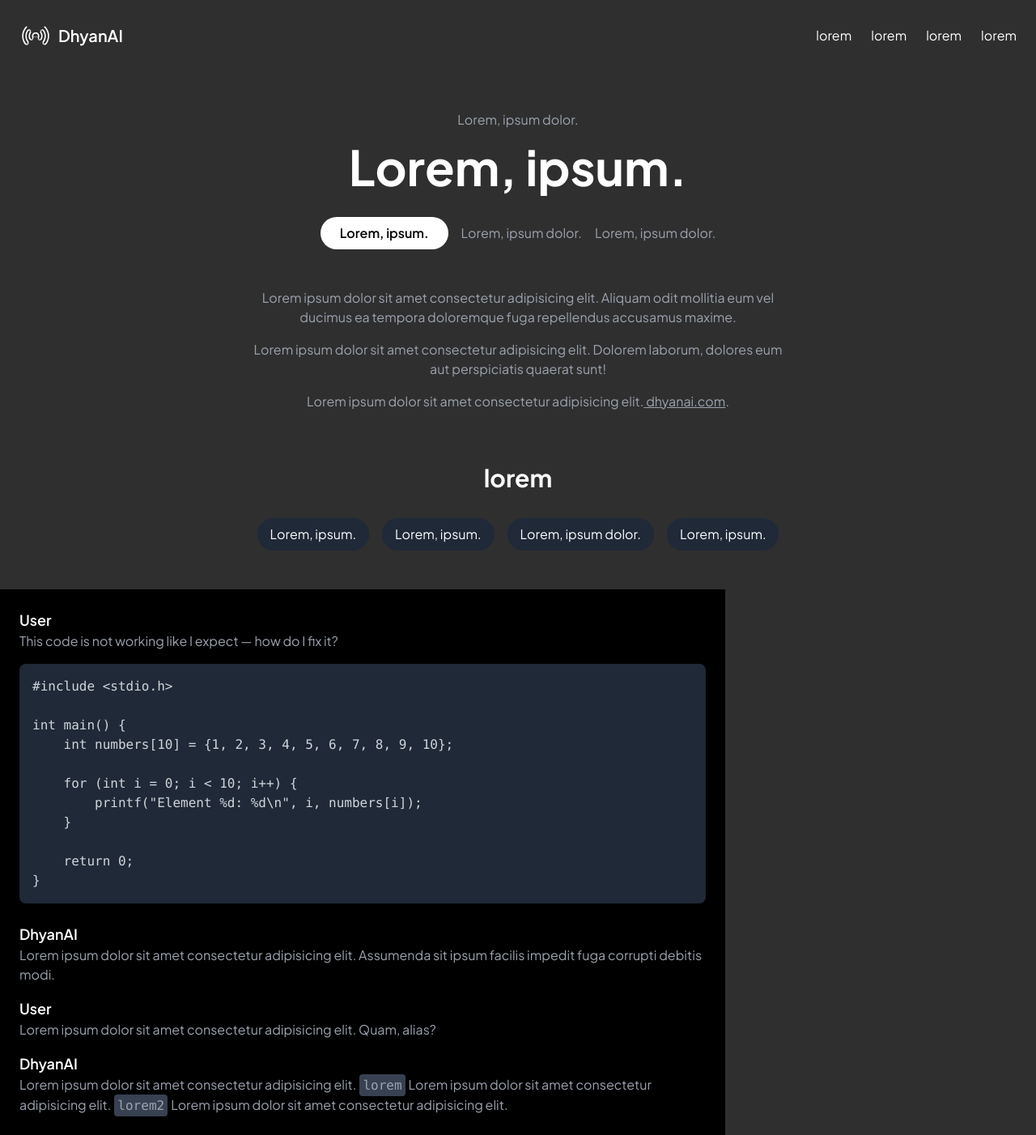
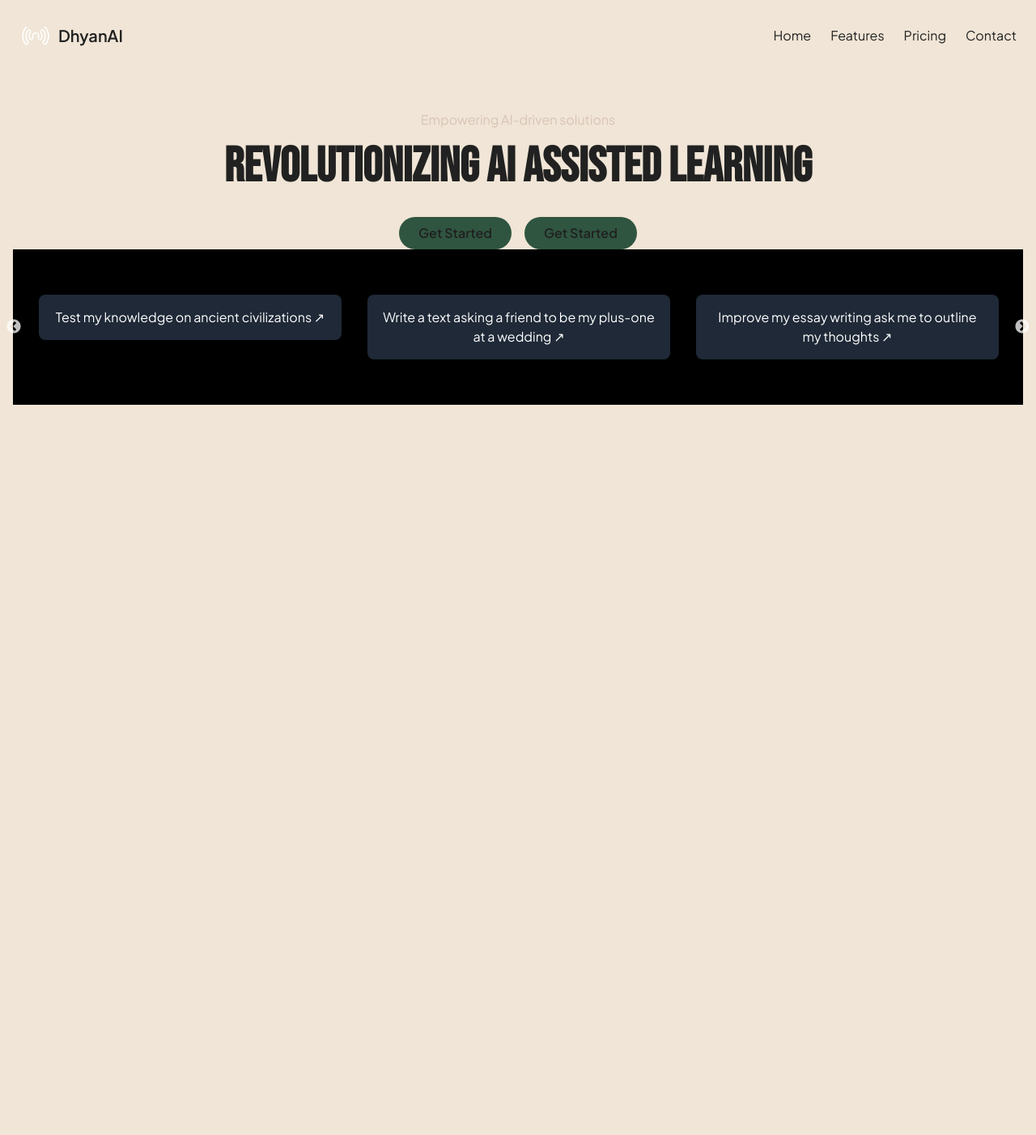
Before and after one commit to ItsSitanshu/dhyan-v1, a Next.js app: page /landing in a window 1280 px wide. Shown: the whole page at 81% size. After the commit the page ends 800 px from the top, so only its background shows below. Built offline with nearby package versions, Linux system fonts and the light colour scheme; a web font is replaced by a local one.

Commit message:
trash changes

```diff
--- a/app/landing/page.tsx
+++ b/app/landing/page.tsx
@@ -1,15 +1,55 @@
 import React from "react";
+import Slider from "react-slick";
+import "slick-carousel/slick/slick.css";
+import "slick-carousel/slick/slick-theme.css";
 
 const App = () => {
+
+  const items = [
+    "Write a message that goes with a kitten gif for a friend on a rough day ↗",
+    "Test my knowledge on ancient civilizations ↗",
+    "Write a text asking a friend to be my plus-one at a wedding ↗",
+    "Improve my essay writing ask me to outline my thoughts ↗",
+    "Tell me a fun fact about the Roman Empire ↗",
+    "Create a personal webpage for me after asking me three questions ↗",
+    "Create a morning routine to boost my productivity ↗",
+    "Plan a 'mental health day' to help me relax ↗",
+  ];
+
+  const settings = {
+    dots: true,
+    infinite: true,
+    speed: 500,
+    slidesToShow: 3,
+    slidesToScroll: 1,
+    autoplay: true,
+    autoplaySpeed: 3000,
+    pauseOnHover: false,
+    responsive: [
+      {
+        breakpoint: 1024,
+        settings: {
+          slidesToShow: 2,
+        },
+      },
+      {
+        breakpoint: 768,
+        settings: {
+          slidesToShow: 1,
+        },
+      },
+    ],
+  };
+
   return (
-    <div className="bg-bgsec text-white font-sans">
+    <div className="bg-background text-foreground font-jksans min-h-screen">
       <header className="flex justify-between items-center p-6">
         <div className="flex items-center">
-          <img alt="logo" className="h-10" src="/logo.svg" />
+          <img alt="DhyanAI Logo" className="h-10" src="/logo.svg" />
           <span className="ml-2 text-xl font-semibold">DhyanAI</span>
         </div>
         <nav className="hidden md:flex space-x-6">
-          {["lorem", "lorem", "lorem", "lorem"].map((item, index) => (
+          {["Home", "Features", "Pricing", "Contact"].map((item, index) => (
             <a key={index} className="hover:underline" href="#">
               {item}
             </a>
@@ -17,120 +57,36 @@ const App = () => {
         </nav>
       </header>
 
-      {/* Main Content */}
-      <main className="flex flex-col items-center text-center px-4">
-        <p className="text-gray-400 mt-12">Lorem, ipsum dolor.</p>
-        <h1 className="text-4xl md:text-6xl font-bold mt-4">Lorem, ipsum.</h1>
+      <div className="flex flex-col items-center text-center px-4">
+        <p className="text-psec mt-12">Empowering AI-driven solutions</p>
+        <h1 className="text-4xl md:text-6xl font-bold mt-4 font-nue">
+          Revolutionizing AI Assisted Learning
+        </h1>
 
         {/* Buttons */}
         <div className="flex flex-col md:flex-row items-center mt-8 space-y-4 md:space-y-0 md:space-x-4">
-          <button className="bg-white text-black px-6 py-2 rounded-full font-semibold">
-            Lorem, ipsum.
+          <button className="bg-prim1 text-foreground px-6 py-2 rounded-full font-semibold">
+            Get Started
           </button>
-          <a className="text-gray-400 hover:underline" href="#">
-            Lorem, ipsum dolor.
-          </a>
-          <a className="text-gray-400 hover:underline" href="#">
-            Lorem, ipsum dolor.
-          </a>
+          <button className="bg-prim1 text-foreground px-6 py-2 rounded-full font-semibold">
+            Get Started
+          </button>
         </div>
 
-        {/* Text Section */}
-        <div className="max-w-2xl mt-12 text-gray-400 space-y-4">
-          <p>
-            Lorem ipsum dolor sit amet consectetur adipisicing elit. Aliquam
-            odit mollitia eum vel ducimus ea tempora doloremque fuga repellendus
-            accusamus maxime.
-          </p>
-          <p>
-            Lorem ipsum dolor sit amet consectetur adipisicing elit. Dolorem
-            laborum, dolores eum aut perspiciatis quaerat sunt!
-          </p>
-          <p>
-            Lorem ipsum dolor sit amet consectetur adipisicing elit.
-            <a className="underline" href="#">
-              {" "}
-              dhyanai.com
-            </a>
-            .
-          </p>
-        </div>
-
-        {/* Section Title */}
-        <h2 className="text-2xl md:text-3xl font-bold mt-16">lorem</h2>
-
-        {/* Buttons */}
-        <div className="flex flex-wrap justify-center mt-8 gap-4">
-          {[
-            "Lorem, ipsum.",
-            "Lorem, ipsum.",
-            "Lorem, ipsum dolor.",
-            "Lorem, ipsum.",
-          ].map((text, index) => (
-            <button
-              key={index}
-              className="bg-gray-800 text-white px-4 py-2 rounded-full"
-            >
-              {text}
-            </button>
-          ))}
-        </div>
-      </main>
-
-      {/* Code Block Section */}
-      <div className="bg-black text-white font-sans p-6 mt-12 w-full max-w-4xl">
-        {/* User Message */}
-        <div className="mb-4">
-          <p className="text-lg font-semibold">User</p>
-          <p className="text-gray-400">
-            This code is not working like I expect — how do I fix it?
-          </p>
-        </div>
-
-        {/* Code Block */}
-        <div className="bg-gray-800 p-4 rounded-lg">
-          <pre className="text-gray-300 overflow-x-auto">
-            <code>
-              {`#include <stdio.h>
-
-int main() {
-    int numbers[10] = {1, 2, 3, 4, 5, 6, 7, 8, 9, 10};
-
-    for (int i = 0; i < 10; i++) {
-        printf("Element %d: %d\\n", i, numbers[i]);
-    }
-
-    return 0;
-}`}
-            </code>
-          </pre>
-        </div>
-
-        {/* Chat Responses */}
-        <div className="mt-6 space-y-4">
-          <div>
-            <p className="text-lg font-semibold">DhyanAI</p>
-            <p className="text-gray-400">
-              Lorem ipsum dolor sit amet consectetur adipisicing elit. Assumenda
-              sit ipsum facilis impedit fuga corrupti debitis modi.
-            </p>
-          </div>
-          <div>
-            <p className="text-lg font-semibold">User</p>
-            <p className="text-gray-400">
-              Lorem ipsum dolor sit amet consectetur adipisicing elit. Quam,
-              alias?
-            </p>
-          </div>
-          <div>
-            <p className="text-lg font-semibold">DhyanAI</p>
-            <p className="text-gray-400">
-              Lorem ipsum dolor sit amet consectetur adipisicing elit.
-              <code className="bg-gray-700 p-1 rounded mx-1">lorem</code>
-              Lorem ipsum dolor sit amet consectetur adipisicing elit.
-              <code className="bg-gray-700 p-1 rounded mx-1">lorem2</code>
-              Lorem ipsum dolor sit amet consectetur adipisicing elit.
-            </p>
+        <div className="bg-black text-white w-full py-10">
+          <div className="container mx-auto px-4">
+            <Slider {...settings}>
+              {items.map((item, index) => (
+                <div key={index} className="p-4">
+                  <div
+                    className="bg-gray-800 p-4 rounded-lg cursor-pointer text-center"
+                    // href={() => (`/q?=${encodeURIComponent(item)}`)}
+                  >
+                    <p className="text-white">{item}</p>
+                  </div>
+                </div>
+              ))}
+            </Slider>
           </div>
         </div>
       </div>
--- a/package.json
+++ b/package.json
@@ -16,7 +16,10 @@
     "next": "15.1.6",
     "react": "^19.0.0",
     "react-dom": "^19.0.0",
-    "react-markdown": "^9.0.3"
+    "react-markdown": "^9.0.3",
+    "react-slick": "^0.30.3",
+    "slick": "^1.12.2",
+    "slick-carousel": "^1.8.1"
   },
   "devDependencies": {
     "@eslint/eslintrc": "^3",
```
Also changed, not shown: 1 other file (tests, documents, lock files or other folders).
